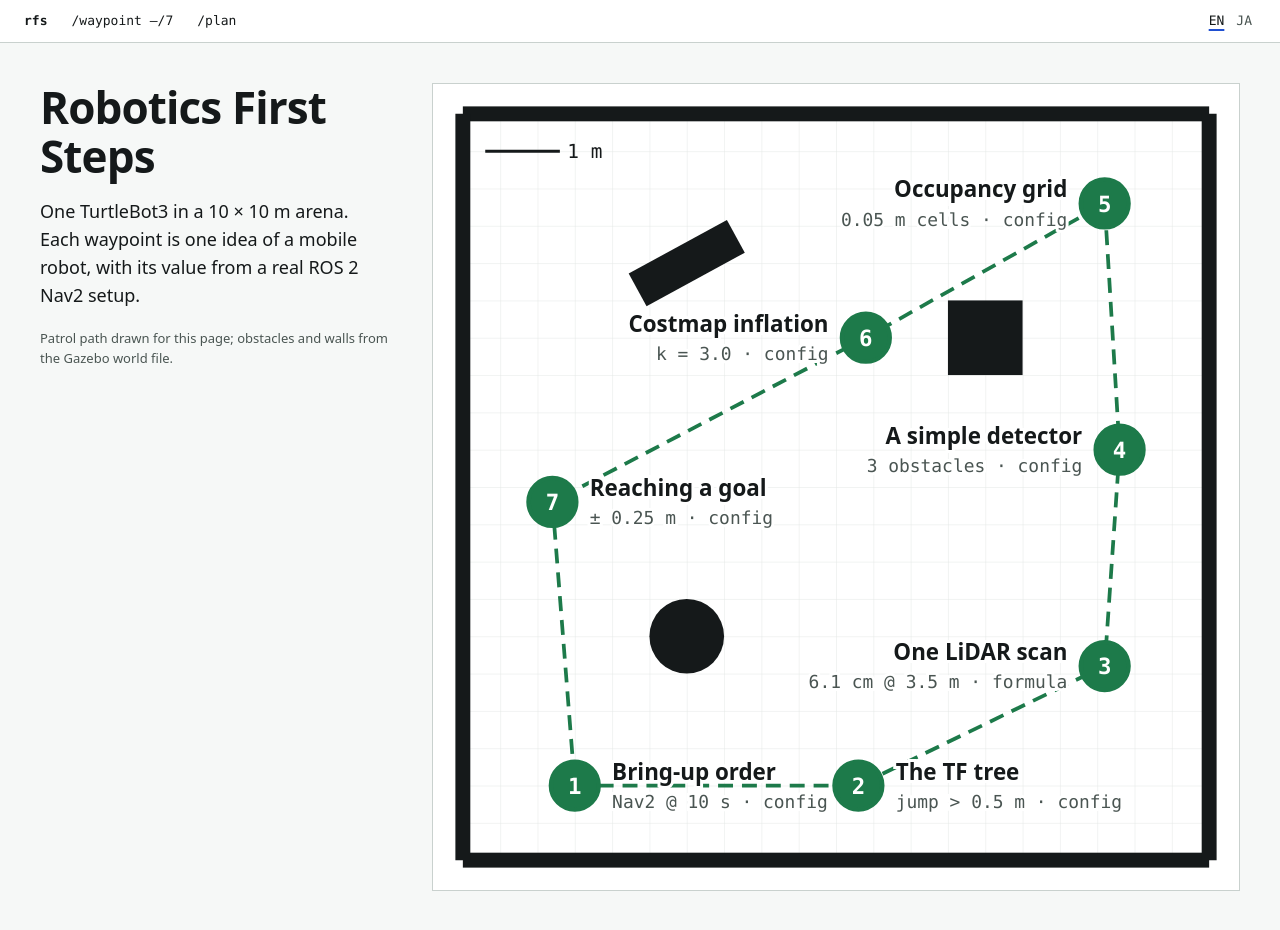
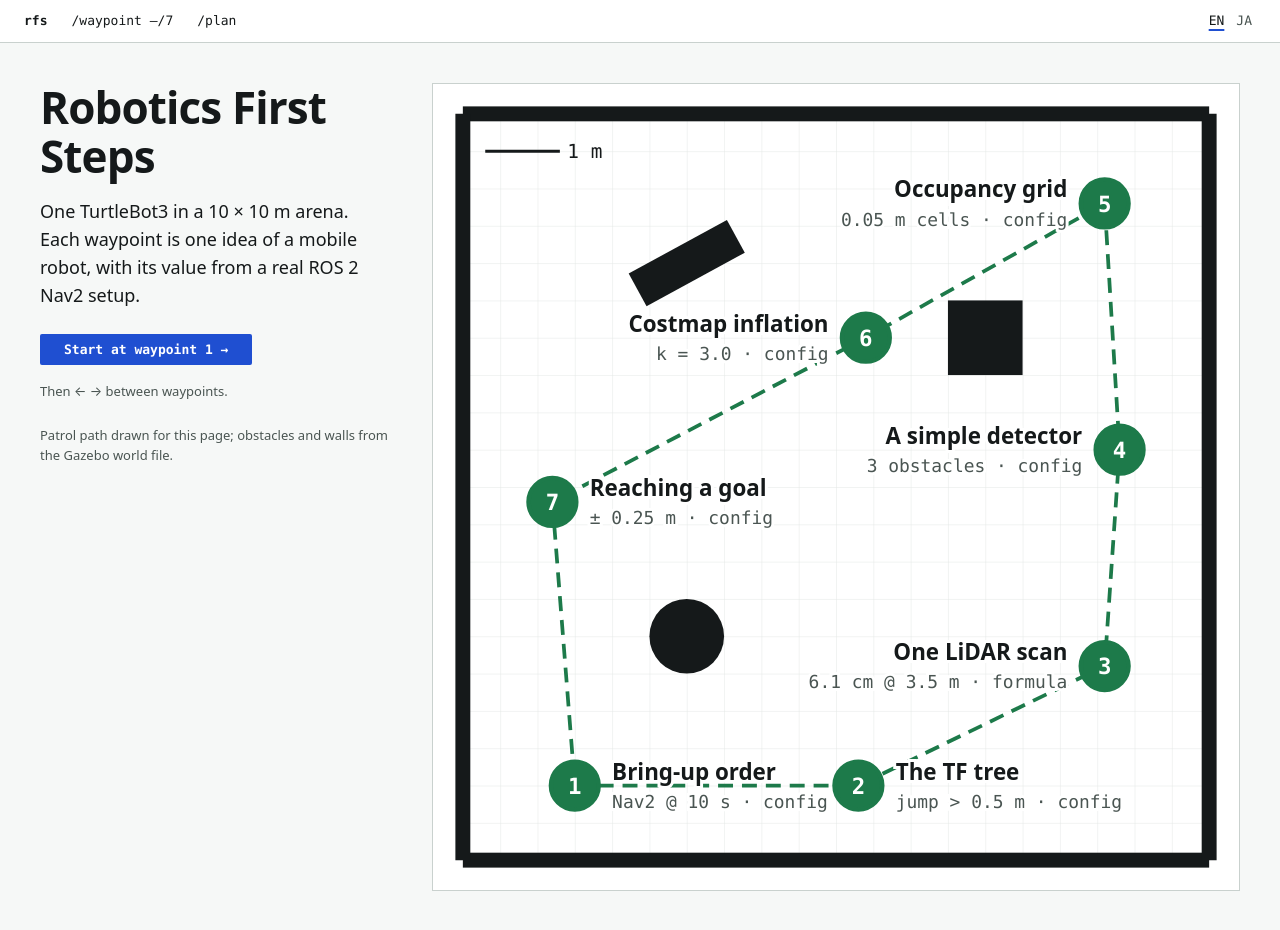
Before and after one commit to AungKaung1928/robotics-101, a React (Vite) app: page / in a window 1280 px wide. Built offline with nearby package versions, Linux system fonts and the light colour scheme.

Commit message:
Overview: primary 'Start at waypoint 1' button and the arrow-key hint

```diff
--- a/src/components/Overview.tsx
+++ b/src/components/Overview.tsx
@@ -41,6 +41,7 @@ export default function Overview({ t }: { t: Strings }) {
       <div className="ov-text">
         <h1>{t.title}</h1>
         <p className="lede">{t.lede}</p>
+        <p className="cta"><a className="btn" href={`#/${CHAPTERS[0]}`}>{t.start} →</a> <span className="note">{t.keys}</span></p>
         <p className="note">{t.pathNote}</p>
       </div>
       <Arena label={t.open} overlay={labels}>
--- a/src/i18n.ts
+++ b/src/i18n.ts
@@ -6,6 +6,8 @@ const en = {
   title: 'Robotics First Steps',
   lede: 'One TurtleBot3 in a 10 × 10 m arena. Each waypoint is one idea of a mobile robot, with its value from a real ROS 2 Nav2 setup.',
   open: 'Open a waypoint',
+  start: 'Start at waypoint 1',
+  keys: 'Then ← → between waypoints.',
   pathNote: 'Patrol path drawn for this page; obstacles and walls from the Gazebo world file.',
   kind: { config: 'config', formula: 'formula' },
   back: 'Back',
@@ -128,6 +130,8 @@ const ja: typeof en = {
   title: 'ロボティクス はじめの一歩',
   lede: '10 × 10 m のアリーナに TurtleBot3 が 1 台。各ウェイポイントが移動ロボットの考え方 1 つで、実際の ROS 2 Nav2 設定の値つき。',
   open: 'ウェイポイントを開く',
+  start: 'ウェイポイント 1 から始める',
+  keys: 'その後は ← → で移動。',
   pathNote: '巡回経路はこのページ用の図。障害物と壁は Gazebo のワールドファイルから。',
   kind: { config: '設定値', formula: '式' },
   back: '戻る',
--- a/src/index.css
+++ b/src/index.css
@@ -44,6 +44,9 @@ a { color: var(--robot); }
 h1 { font-size: var(--t-h1); line-height: 1.1; letter-spacing: -0.02em; margin: 0 0 var(--s3); }
 .overview { display: grid; grid-template-columns: minmax(0, 22rem) minmax(0, 1fr); gap: var(--s5); padding: var(--s5); max-width: 1280px; margin: 0 auto; align-items: start; }
 .lede { font-size: 1.125rem; }
+.cta { display: flex; flex-wrap: wrap; align-items: center; gap: var(--s3); margin: var(--s4) 0; }
+.btn { display: inline-block; padding: var(--s2) var(--s4); background: var(--robot); color: var(--surface); text-decoration: none; font: 600 var(--t-small) var(--mono); border-radius: var(--radius); }
+.btn:hover { background: var(--ink); }
 .note, .src { color: var(--ink-2); font-size: var(--t-small); }
 
 .arena { width: 100%; height: auto; display: block; background: var(--surface); border: 1px solid var(--rule); }
```
